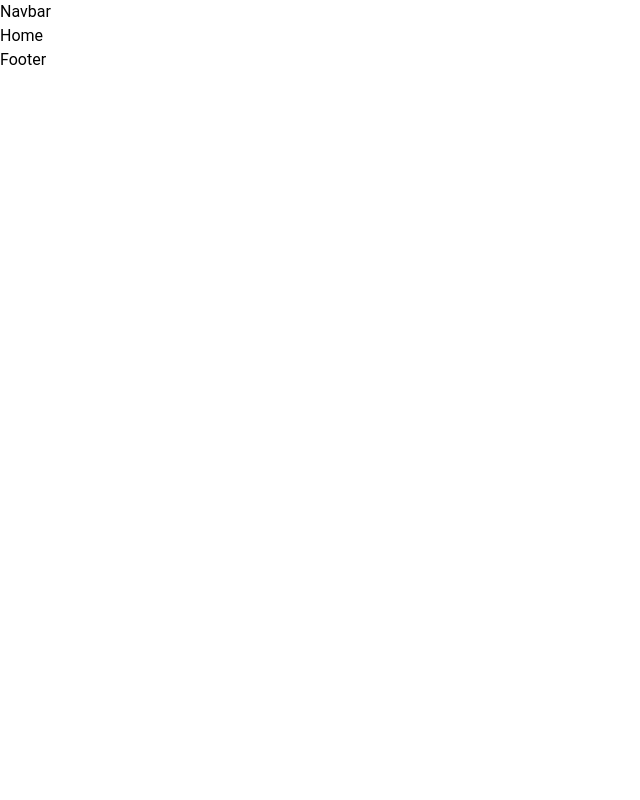
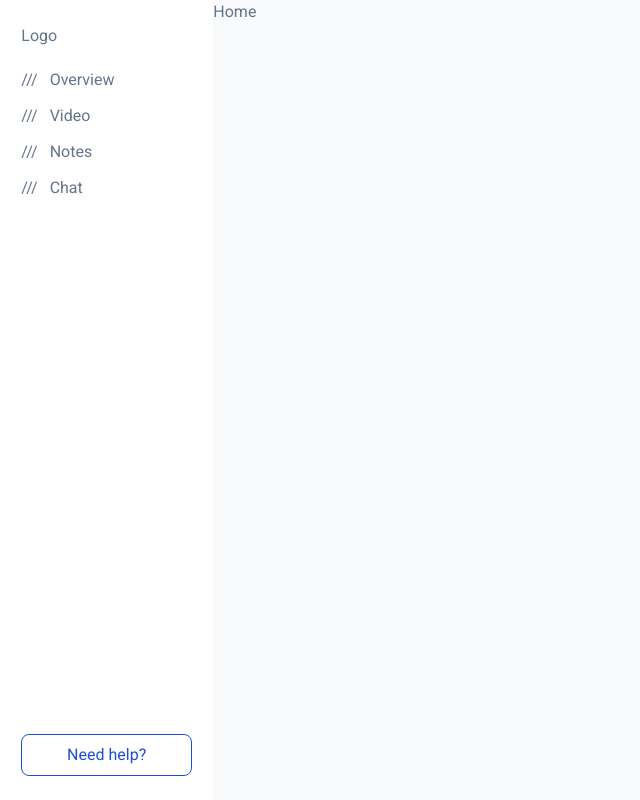
Before and after one commit to desi-10/lms, a React (Vite) app: page /dashboard in a window 1280 px wide. Shown: the whole page, without its empty margins (0-640 px from the left). Built offline with nearby package versions, Linux system fonts and the light colour scheme.

Commit message:
image and font fixed

```diff
--- a/src/App.tsx
+++ b/src/App.tsx
@@ -2,15 +2,19 @@ import { Routes, Route } from "react-router-dom";
 import RootLayout from "./layouts/RootLayout";
 import Home from "./pages/Home";
 import Login from "./pages/Login";
-import Register from "./pages/Register";
+import RestrictedRoute from "./layouts/RestrictedRoute";
+import ProtectedRoute from "./layouts/ProtectedRoute";
 function App() {
   return (
     <>
       <Routes>
-        <Route index element={<Login />} />
-        <Route path="/register" element={<Register />} />
-        <Route path="/dashboard" element={<RootLayout />}>
-          <Route index element={<Home />} />
+        <Route element={<RestrictedRoute />}>
+          <Route index element={<Login />} />
+        </Route>
+        <Route element={<ProtectedRoute />}>
+          <Route path="/dashboard" element={<RootLayout />}>
+            <Route index element={<Home />} />
+          </Route>
         </Route>
       </Routes>
     </>
--- /dev/null
+++ b/src/components/Sidebar.tsx
@@ -0,0 +1,36 @@
+const Sidebar = () => {
+  return (
+    <aside>
+      <section className="w-[80%] mx-auto py-6 flex flex-col justify-between h-screen">
+        <div>
+          <p className="mb-5">Logo</p>
+
+          <section className="space-y-3">
+            <div className="flex space-x-3">
+              <p>///</p>
+              <p>Overview</p>
+            </div>
+            <div className="flex space-x-3">
+              <p>///</p>
+              <p>Video</p>
+            </div>
+            <div className="flex space-x-3">
+              <p>///</p>
+              <p>Notes</p>
+            </div>
+            <div className="flex space-x-3">
+              <p>///</p>
+              <p>Chat</p>
+            </div>
+          </section>
+        </div>
+
+        <button className="p-2 rounded-lg text-blue-700 border border-blue-700">
+          Need help?
+        </button>
+      </section>
+    </aside>
+  );
+};
+
+export default Sidebar;
--- a/src/context/AuthContext.tsx
+++ b/src/context/AuthContext.tsx
@@ -18,7 +18,7 @@ type UserProviderProps = {
   children: ReactNode;
 };
 
-export const UserProvider: React.FC<UserProviderProps> = ({ children }) => {
+const UserProvider: React.FC<UserProviderProps> = ({ children }) => {
   const [user, setUser] = useState<User | null>(null);
 
   return (
@@ -35,3 +35,5 @@ export const useUser = () => {
   }
   return context;
 };
+
+export default UserProvider;
--- a/src/index.css
+++ b/src/index.css
@@ -1,3 +1,4 @@
+@import url("https://fonts.googleapis.com/css2?family=Open+Sans:wght@300;500;600;700&family=Roboto:wght@300;400;500&display=swap");
 @tailwind base;
 @tailwind components;
 @tailwind utilities;
--- /dev/null
+++ b/src/layouts/ProtectedRoute.tsx
@@ -0,0 +1,19 @@
+import { Navigate, Outlet } from "react-router-dom";
+import { useUser } from "../context/AuthContext";
+
+const ProtectedRoute = () => {
+  const { user } = useUser();
+  console.log(user);
+  const a = false;
+
+  if (a) {
+    return <Navigate to="/" />;
+  }
+  return (
+    <section>
+      <Outlet />
+    </section>
+  );
+};
+
+export default ProtectedRoute;
--- /dev/null
+++ b/src/layouts/RestrictedRoute.tsx
@@ -0,0 +1,16 @@
+import { Navigate, Outlet } from "react-router-dom";
+import { useUser } from "../context/AuthContext";
+
+const RestrictedRoute = () => {
+  const { user } = useUser();
+  if (user) {
+    return <Navigate to="/home" />;
+  }
+  return (
+    <section>
+      <Outlet />
+    </section>
+  );
+};
+
+export default RestrictedRoute;
--- a/src/layouts/RootLayout.tsx
+++ b/src/layouts/RootLayout.tsx
@@ -1,14 +1,17 @@
 import { Outlet } from "react-router-dom";
-
-import Navbar from "../components/Navbar";
-import Footer from "../components/Footer";
+import Sidebar from "../components/Sidebar";
 
 const RootLayout = () => {
   return (
     <>
-      <Navbar />
-      <Outlet />
-      <Footer />
+      <section className="flex bg-slate-50 text-slate-500 ">
+        <div className="w-[20%] h-screen bg-white">
+          <Sidebar />
+        </div>
+        <div className="w-full">
+          <Outlet />
+        </div>
+      </section>
     </>
   );
 };
--- a/src/main.tsx
+++ b/src/main.tsx
@@ -3,11 +3,14 @@ import ReactDOM from "react-dom/client";
 import App from "./App.tsx";
 import "./index.css";
 import { BrowserRouter } from "react-router-dom";
+import UserProvider from "./context/AuthContext.tsx";
 
 ReactDOM.createRoot(document.getElementById("root")!).render(
   <React.StrictMode>
     <BrowserRouter>
-      <App />
+      <UserProvider>
+        <App />
+      </UserProvider>
     </BrowserRouter>
   </React.StrictMode>
 );
--- a/src/pages/Login.tsx
+++ b/src/pages/Login.tsx
@@ -5,9 +5,9 @@ const Login = () => {
         <h2 className="hidden text-2xl lg:block my-4 text-center font-bold text-black">
           Learning Management System
         </h2>
-        <section className="w-[90%] mx-auto grid grid-cols-1 lg:grid-cols-2 md:w-[500px] lg:w-[1000px] justify-center items-center ">
-          <div className="w-[280px] lg:w-full  mx-auto">
-            <img src="public/assets/blogging-clipart.svg" alt="" />
+        <section className=" mx-auto grid grid-cols-1 lg:grid-cols-2 md:w-[500px] lg:w-[1000px] justify-center items-center">
+          <div className="w-full md:w-[300px] lg:w-full block mx-auto">
+            <img src="/assets/blogging-clipart.svg" alt="" />
           </div>
 
           <form action="" className="space-y-2 lg:space-y-5 lg:px-10">
--- a/src/pages/Register.tsx
+++ /dev/null
@@ -1,5 +0,0 @@
-const Register = () => {
-  return <div>Register</div>;
-};
-
-export default Register;
```
